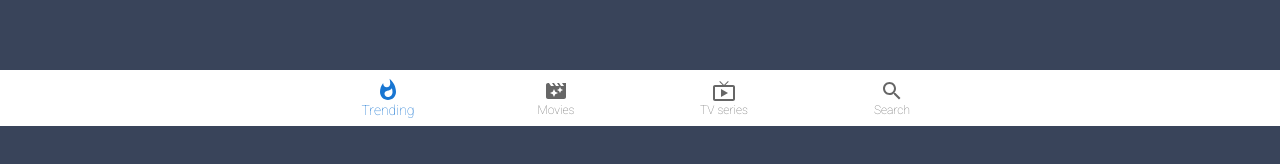
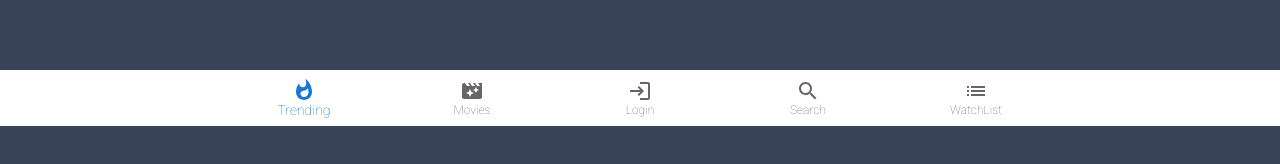
Before and after one commit to anjing0921/movie-star, a React (Create React App) app: page / in a window 1280 px wide. Shown: the part 674-838 px from the top of the page. Built offline with nearby package versions, Linux system fonts and the light colour scheme; no server answers.

Commit message:
add login to navbar

```diff
--- a/src/components/BottomNav.js
+++ b/src/components/BottomNav.js
@@ -6,8 +6,9 @@ import BottomNavigation from '@mui/material/BottomNavigation';
 import BottomNavigationAction from '@mui/material/BottomNavigationAction';
 import WhatshotIcon from '@mui/icons-material/Whatshot';
 import MovieFilterIcon from '@mui/icons-material/MovieFilter';
-import LiveTvIcon from '@mui/icons-material/LiveTv';
 import SearchIcon from '@mui/icons-material/Search';
+import ListIcon from '@mui/icons-material/List';
+import LoginIcon from '@mui/icons-material/Login';
 
 const BottomNav = () => {
     const [value, setValue] = useState(0);
@@ -19,11 +20,13 @@ const BottomNav = () => {
       } else if (value === 1) {
         navigate("/movies");
       } else if (value === 2) {
-        navigate("/series");
+        navigate("/login");
       } else if (value === 3) {
         navigate("/search");
+      } else if (value === 4) {
+        navigate("/list");
       }
-      }, [value, navigate]);
+    },[value, navigate]);
 
     return (
         <Box sx={{width: "100%", position:"fixed", bottom:0, zIndex:100}}>
@@ -34,8 +37,9 @@ const BottomNav = () => {
             >
                 <BottomNavigationAction label="Trending" icon={<WhatshotIcon />} />
                 <BottomNavigationAction label="Movies" icon={<MovieFilterIcon />} />
-                <BottomNavigationAction label="TV series" icon={<LiveTvIcon />} />
+                <BottomNavigationAction label="Login" icon={<LoginIcon />} />
                 <BottomNavigationAction label="Search" icon={<SearchIcon />} />
+                <BottomNavigationAction label="WatchList" icon={<ListIcon />} />
             </BottomNavigation>
         </Box>
     )
```
